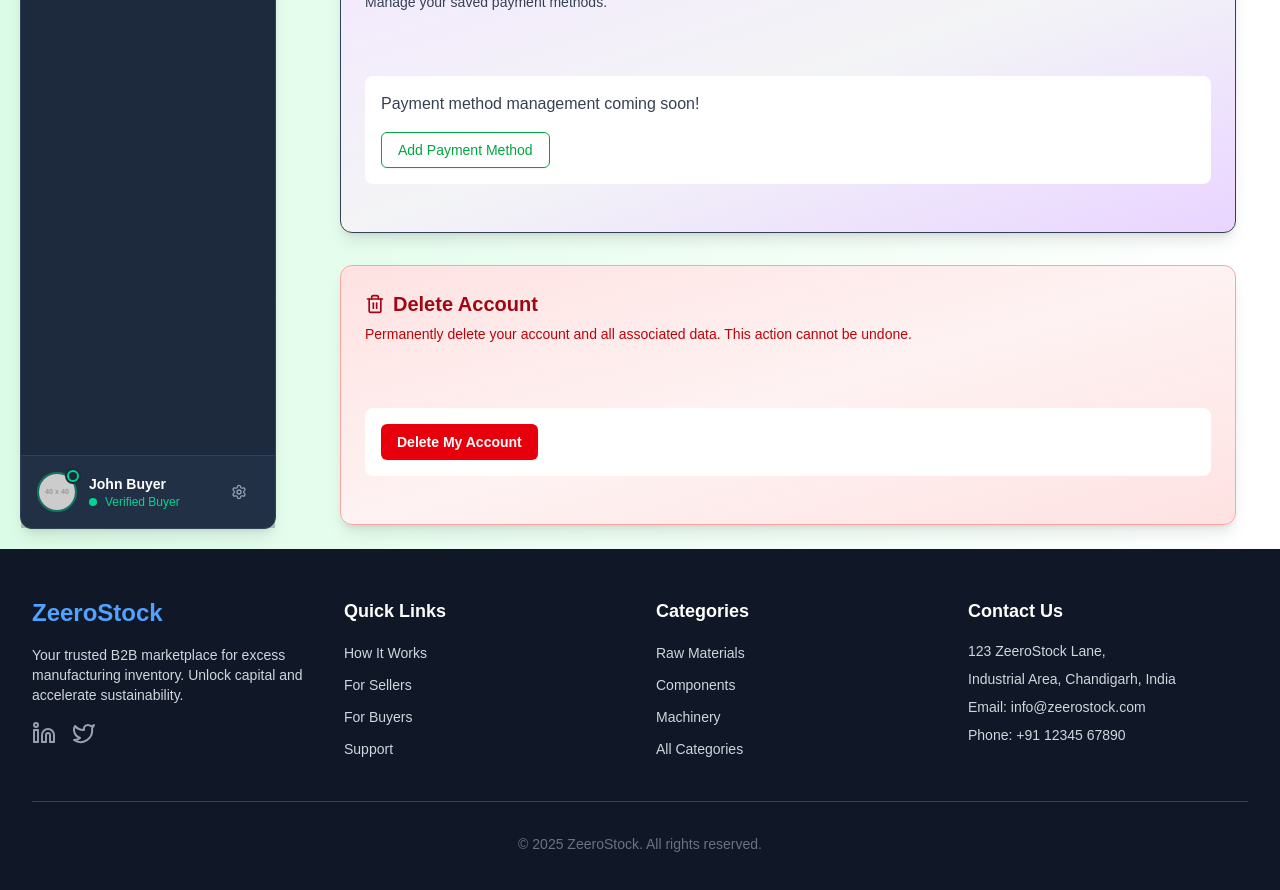
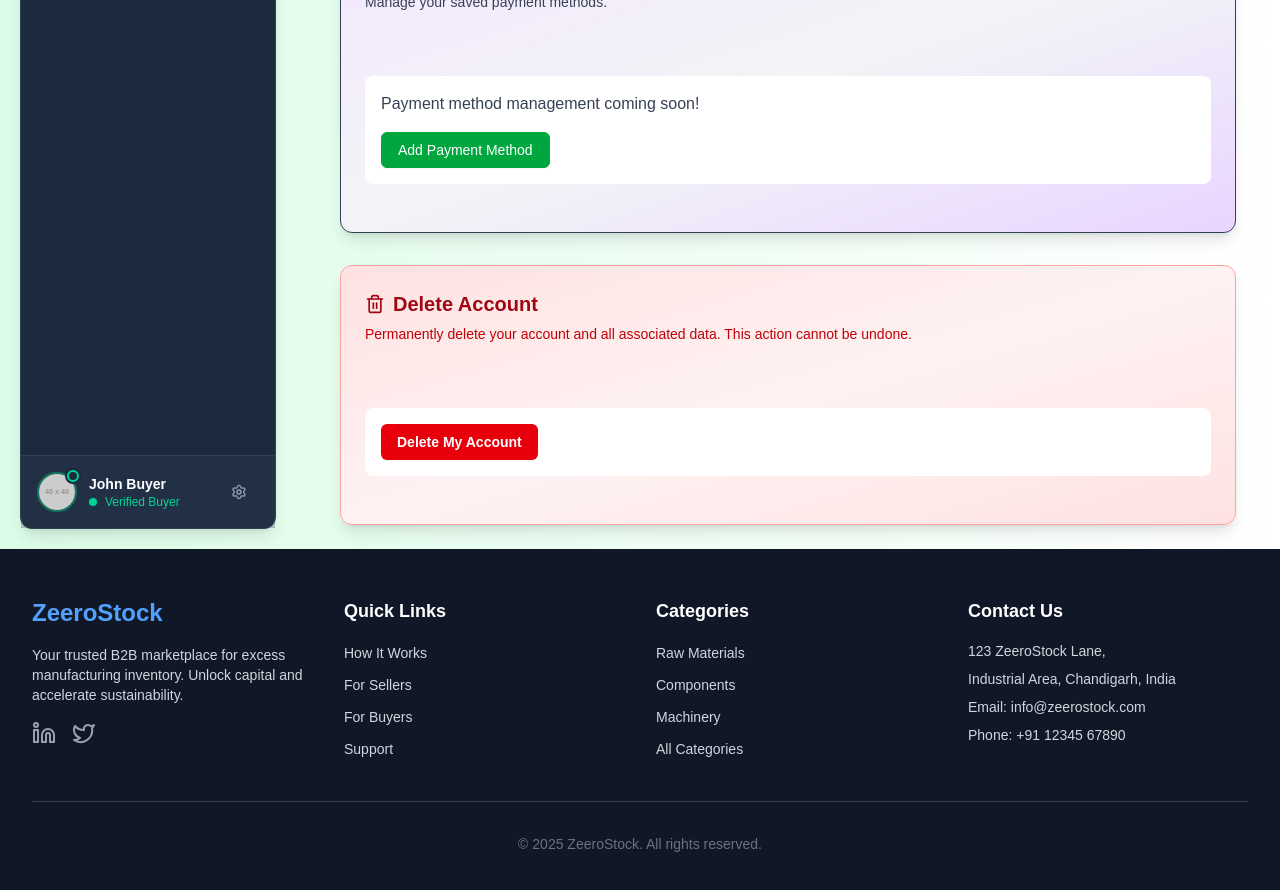
Before and after one commit to Mr-Tracko/Zeerostock-Next-, a Next.js app: page /pages/buyer/Settings in a window 1280 px wide. Shown: the part 1480-2370 px from the top of the page. Built offline with nearby package versions, Linux system fonts and the light colour scheme.

Commit message:
error solved

```diff
--- a/src/app/pages/buyer/ProfileSetup/page.tsx
+++ b/src/app/pages/buyer/ProfileSetup/page.tsx
@@ -389,7 +389,7 @@ const BuyerProfilePage = () => {
               </Button>
               <Button
                 variant="outline"
-                className="flex-1 border-green-500/30 text-gray-900 hover:bg-green-50 rounded-md py-3 text-base font-semibold transition-colors"
+                className="flex-1 bg-white border-green-500/30 text-gray-900 hover:bg-green-50 rounded-md py-3 text-base font-semibold transition-colors"
                 onClick={handleViewKycStatus}
               >
                 View KYC Status
--- a/src/app/pages/buyer/Rfq/page.tsx
+++ b/src/app/pages/buyer/Rfq/page.tsx
@@ -452,7 +452,7 @@ const RequestQuotePage: React.FC = () => {
               <div className="mt-8 bg-white border border-green-500/30 text-green-900 px-4 py-3 rounded-lg flex items-center backdrop-blur-sm">
                 <CheckCircle className="h-5 w-5 text-green-500 mr-3 flex-shrink-0" />
                 <p className="text-sm text-gray-700">
-                  Your request will be sent to relevant verified sellers who can provide competitive quotes. You'll receive responses directly to your email within 24-48 hours.
+                  Your request will be sent to relevant verified sellers who can provide competitive quotes. You will receive responses directly to your email within 24-48 hours.
                 </p>
               </div>
             </CardContent>
--- a/src/app/pages/buyer/Settings/page.tsx
+++ b/src/app/pages/buyer/Settings/page.tsx
@@ -581,7 +581,7 @@ const BuyerSettingsPage: React.FC = () => {
                 <p className="text-gray-700 mb-4">Payment method management coming soon!</p>
                 <Button
                   variant="outline"
-                  className="border-green-600 text-green-600 hover:bg-green-600 hover:text-white transition-colors"
+                  className="border-green-600 text-white bg-green-600  transition-colors"
                 >
                   Add Payment Method
                 </Button>
```
